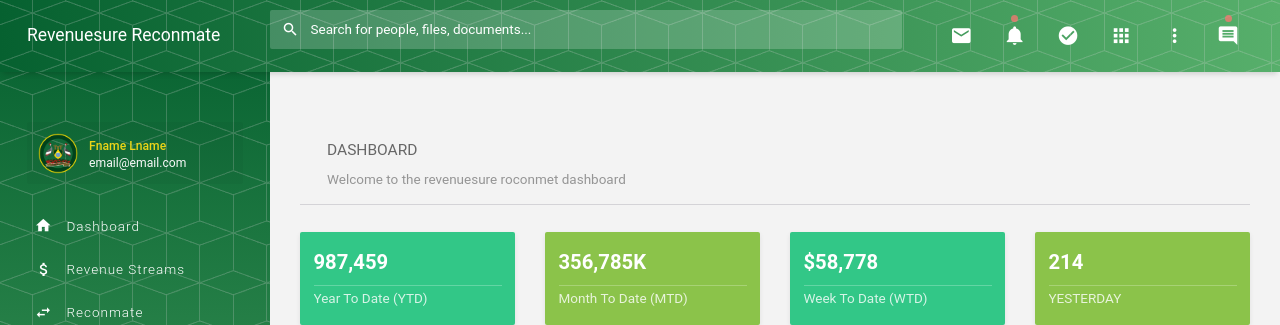
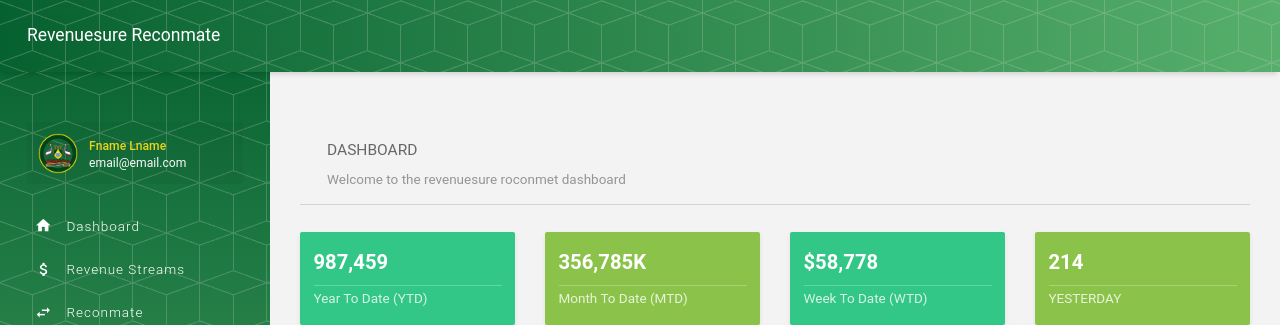
Before and after one commit to OzzayNetwork/bankdashboard, a plain HTML site: page index.html in a window 1280 px wide. Shown: the top 325 px of the page. Drawn offline with Linux system fonts and the light colour scheme; files whose address does not match are found by name; a web font is replaced by a local one.

Commit message:
d-none elements on nav bar

```diff
--- a/index.html
+++ b/index.html
@@ -38,14 +38,14 @@
                     <h1><a href="index.html">Revenuesure Reconmate</a></h1>
                 </div>
 
-                <form class="search">
+                <form class="search d-none">
                     <div class="search__inner">
                         <input type="text" class="search__text" placeholder="Search for people, files, documents...">
                         <i class="zmdi zmdi-search search__helper" data-ma-action="search-close"></i>
                     </div>
                 </form>
 
-                <ul class="top-nav">
+                <ul class="top-nav d-none">
                     <li class="hidden-xl-up"><a href="#" data-ma-action="search-open"><i class="zmdi zmdi-search"></i></a></li>
 
                     <li class="dropdown">
```
